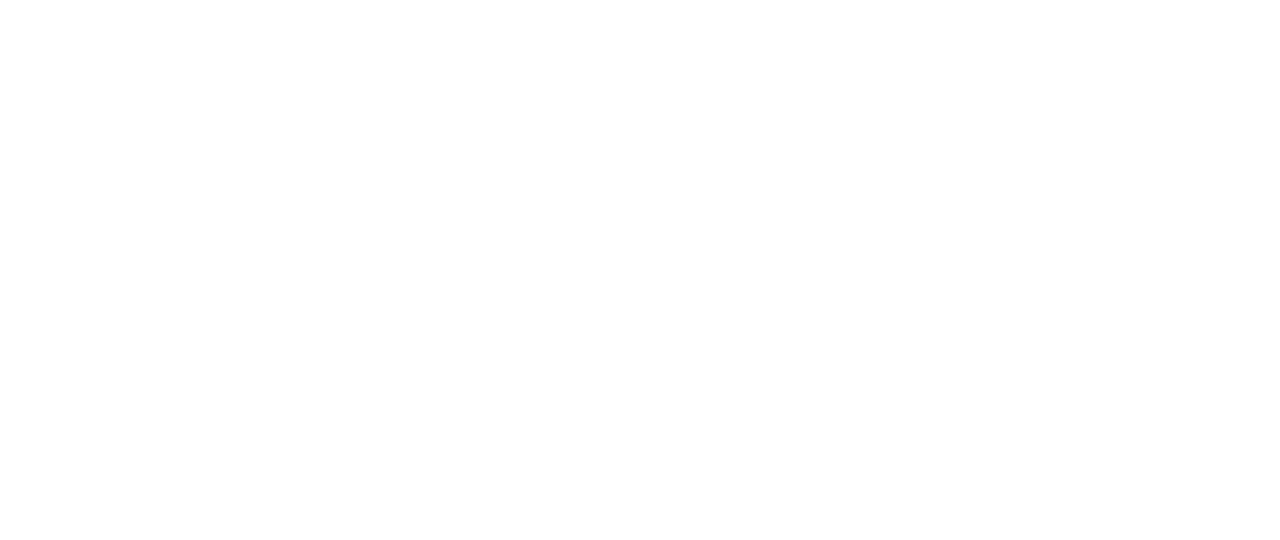
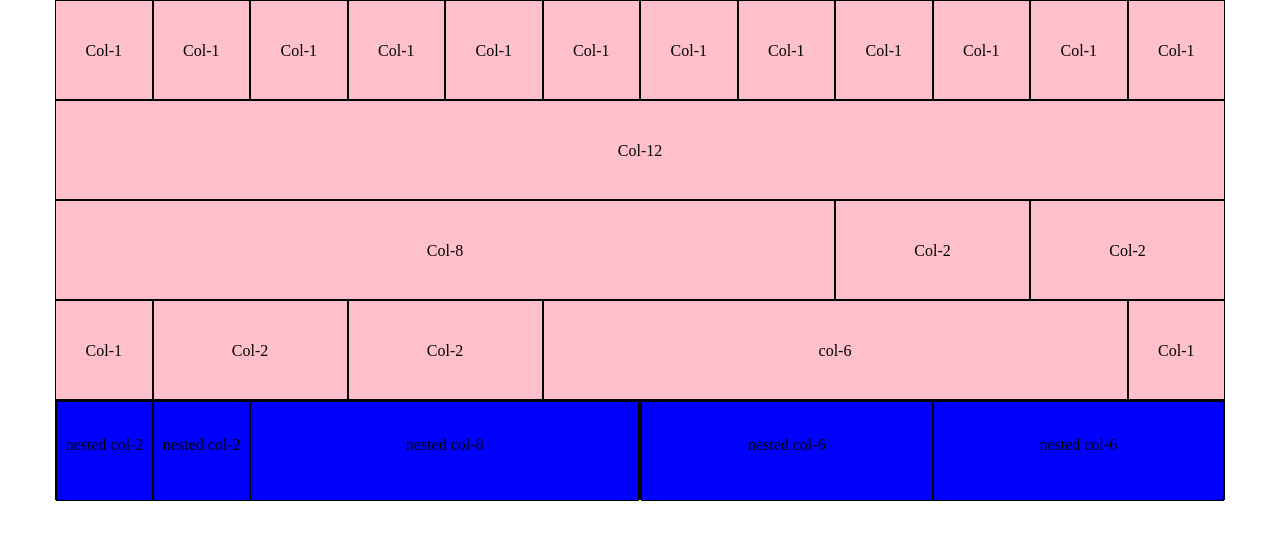
Before and after one commit to Danilo-P-git/html-css-12bool, a plain HTML site: page index.html in a window 1280 px wide. Drawn offline with Linux system fonts and the light colour scheme.

Commit message:
Structur

```diff
--- /dev/null
+++ b/css/12-col.css
@@ -0,0 +1,113 @@
+.debug .container {
+  border: 1px solid red;
+}
+.debug .container [class*="col-"] {
+  height: 100px;
+  border: 1px solid blue;
+}
+* {
+ box-sizing: border-box;
+ margin: 0;
+ padding: 0;
+ }
+
+.container {
+  max-width: 1170px;
+  margin: 0 auto;
+}
+.container::after {
+  content: "";
+  display: table;
+  clear: both;
+}
+[class*="col-"] {
+  float: left;
+}
+.col-1 {
+  width: calc((100% / 12)* 1);
+}
+.col-2 {
+  width: calc((100% / 12)* 2);
+
+}
+.col-3 {
+  width: calc((100% / 12)* 3);
+
+}
+.col-4 {
+  width: calc((100% / 12)* 4);
+
+
+}
+.col-5 {
+  width: calc((100% / 12)* 5);
+
+
+}
+.col-6 {
+  width: calc((100% / 12)* 6);
+
+}
+.col-7 {
+  width: calc((100% / 12)* 7);
+
+}
+.col-8 {
+  width: calc((100% / 12)* 8);
+
+}
+.col-9 {
+  width: calc((100% / 12)* 9);
+
+}
+.col-10 {
+  width: calc((100% / 12)* 10);
+
+}
+.col-11 {
+  width: calc((100% / 12)* 11);
+
+}
+.col-12 {
+  width: calc((100% / 12)* 12);
+
+}
+
+
+/* offset */
+.col-offset-1 {
+  margin-left: calc((100% / 12) * 1);
+}
+.col-offset-2 {
+  margin-left: calc((100% / 12) * 2);
+}
+.col-offset-3 {
+  margin-left: calc((100%/12) * 3)
+}
+.col-offset-3 {
+  margin-left: calc((100%/12) * 3)
+}
+.col-offset-4 {
+  margin-left: calc((100%/12) * 4)
+}
+.col-offset-5 {
+  margin-left: calc((100%/12) * 5)
+}
+.col-offset-6 {
+  margin-left: calc((100%/12) * 6)
+}
+.col-offset-7 {
+  margin-left: calc((100%/12) * 7)
+}
+.col-offset-8 {
+  margin-left: calc((100%/12) * 8)
+}
+.col-offset-9 {
+  margin-left: calc((100%/12) * 9)
+}
+.col-offset-10 {
+  margin-left: calc((100%/12) * 10)
+}
+.col-offset-11 {
+  margin-left: calc((100%/12) * 11)
+}
--- a/css/style.css
+++ b/css/style.css
@@ -0,0 +1,14 @@
+[class*="col-"] {
+  height: 100px;
+  border: 1px solid black;
+  background-color: pink;
+  text-align: center;
+  line-height: 100px;
+
+}
+
+.color [class*="col-"] {
+  background-color: blue;
+  line-height: 1.0;
+  padding-top: 35px;
+}
--- a/index.html
+++ b/index.html
@@ -6,8 +6,54 @@
     <title></title>
     <link rel="stylesheet" href="https://cdnjs.cloudflare.com/ajax/libs/font-awesome/5.13.1/css/all.min.css">
     <link rel="stylesheet" href="css/style.css">
+    <link rel="stylesheet" href="css/12-col.css">
   </head>
   <body>
+    <div class="container">
+      <div class="col-1">Col-1</div>
+      <div class="col-1">Col-1</div>
+      <div class="col-1">Col-1</div>
+      <div class="col-1">Col-1</div>
+      <div class="col-1">Col-1</div>
+      <div class="col-1">Col-1</div>
+      <div class="col-1">Col-1</div>
+      <div class="col-1">Col-1</div>
+      <div class="col-1">Col-1</div>
+      <div class="col-1">Col-1</div>
+      <div class="col-1">Col-1</div>
+      <div class="col-1">Col-1</div>
+    </div>
+    <div class="container">
+    <div class="col-12">Col-12</div>
+    </div>
+    <div class="container">
+      <div class="col-8">Col-8</div>
+      <div class="col-2">Col-2</div>
+      <div class="col-2">Col-2</div>
+    </div>
+    <div class="container">
+      <div class="col-1">Col-1</div>
+      <div class="col-2">Col-2</div>
+      <div class="col-2">Col-2</div>
+      <div class="col-6">col-6</div>
+      <div class="col-1">Col-1</div>
+    </div>
+    <div class="container">
+      <div class="col-6">
+        <div class="container color">
+          <div class="col-2">nested col-2</div>
+          <div class="col-2">nested col-2</div>
+          <div class="col-8">nested col-8</div>
+        </div>
+      </div>
+      <div class="col-6">
+        <div class="container color">
+          <div class="col-6">nested col-6</div>
+          <div class="col-6">nested col-6</div>
 
+        </div>
+      </div>
+
+    </div>
   </body>
 </html>
```
